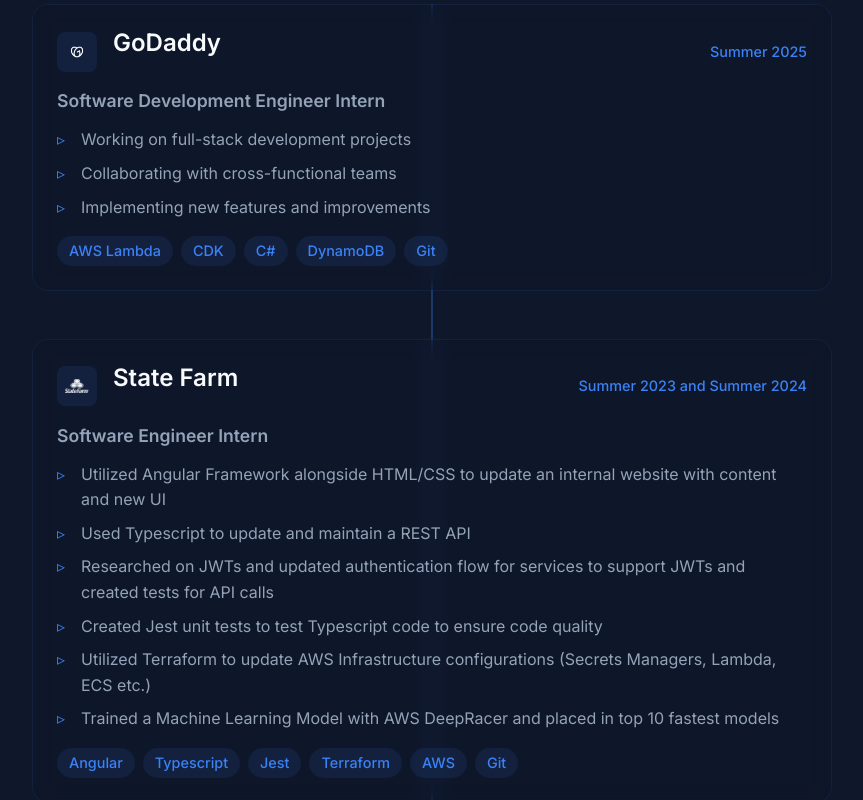
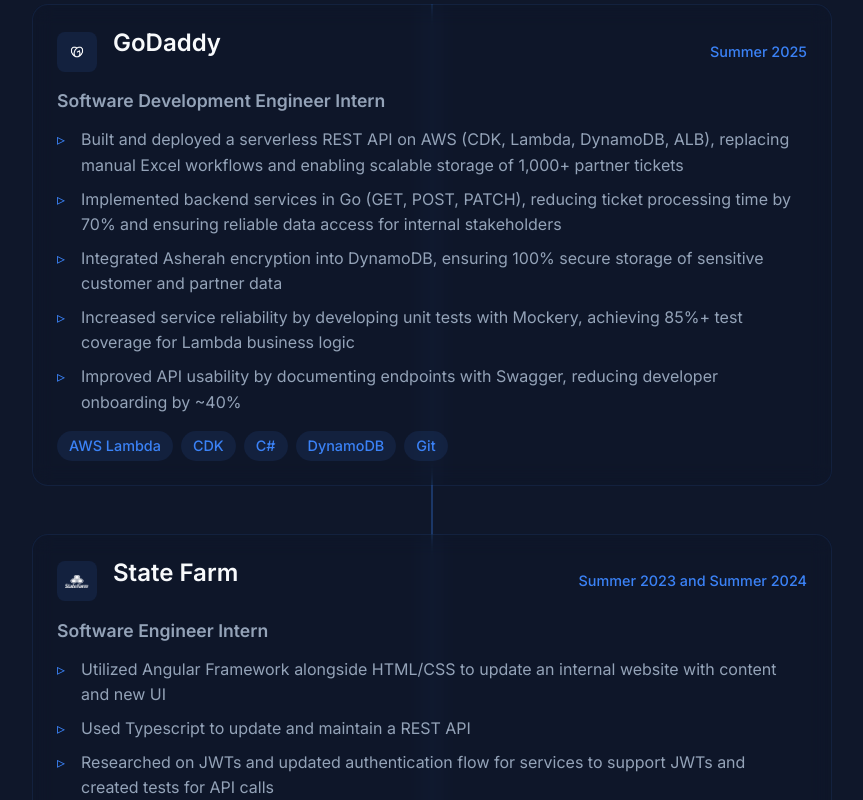
Before and after one commit to zclark16/portfolio-template, a Next.js app: page / in a window 1280 px wide. Shown: the part 3880-4680 px from the top of the page, without its empty margins (208-1071 px from the left). Built offline with nearby package versions, Linux system fonts and the light colour scheme.

Commit message:
updated Experience and Resume

```diff
--- a/src/components/Experience.tsx
+++ b/src/components/Experience.tsx
@@ -19,9 +19,11 @@
     role: 'Software Development Engineer Intern',
     period: 'Summer 2025',
     description: [
-      'Working on full-stack development projects',
-      'Collaborating with cross-functional teams',
-      'Implementing new features and improvements'
+      'Built and deployed a serverless REST API on AWS (CDK, Lambda, DynamoDB, ALB), replacing manual Excel workflows and enabling scalable storage of 1,000+ partner tickets',
+      'Implemented backend services in Go (GET, POST, PATCH), reducing ticket processing time by 70% and ensuring reliable data access for internal stakeholders',
+      'Integrated Asherah encryption into DynamoDB, ensuring 100% secure storage of sensitive customer and partner data',
+      'Increased service reliability by developing unit tests with Mockery, achieving 85%+ test coverage for Lambda business logic',
+      'Improved API usability by documenting endpoints with Swagger, reducing developer onboarding by ~40%',
     ],
     technologies: ['AWS Lambda', 'CDK', 'C#', 'DynamoDB', 'Git'],
     logo: '/images/logos/godaddy.png'
```
Also changed, not shown: 1 other file (tests, documents, lock files or other folders).
